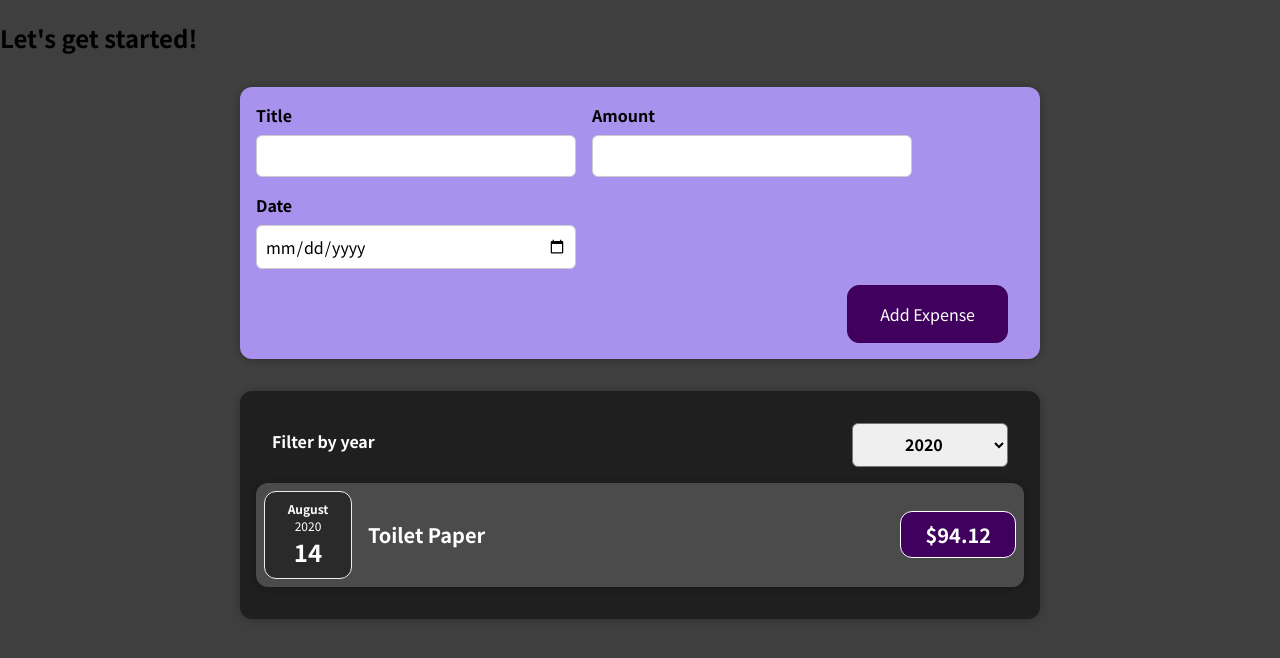
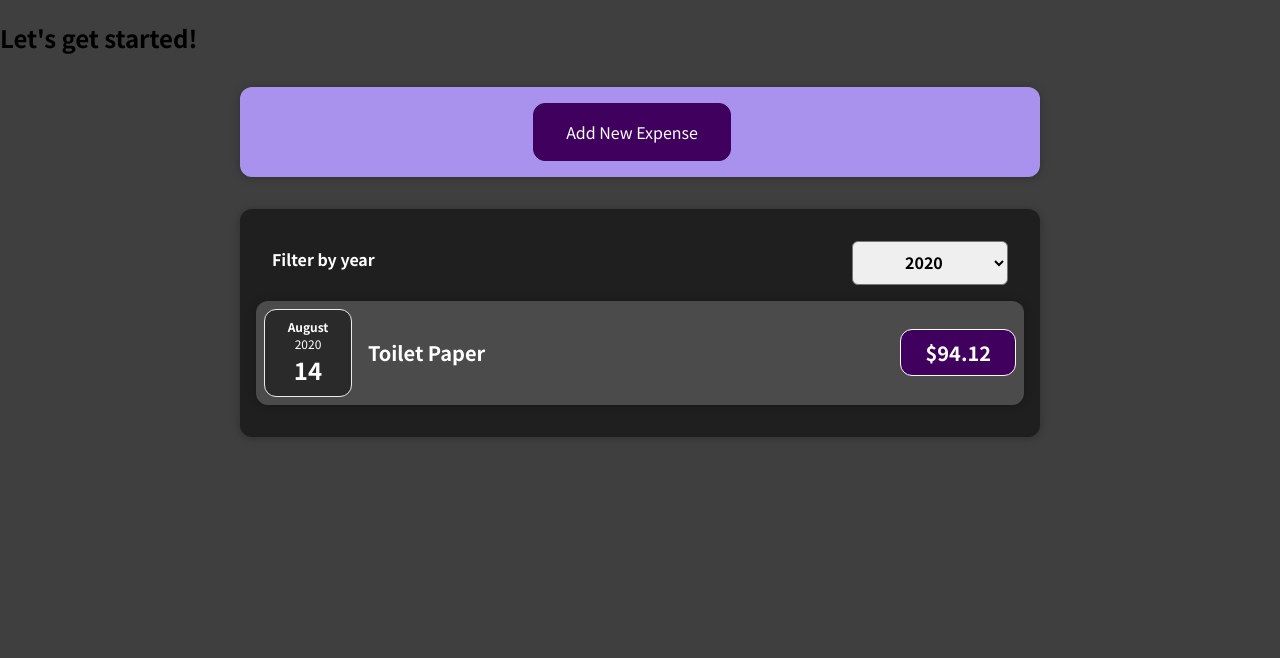
Before and after one commit to agnel/udemy-rcg, a React (Create React App) app: page / in a window 1280 px wide. Shown: the top 658 px of the page. Built offline with nearby package versions, Linux system fonts and the light colour scheme.

Commit message:
Adding a button to show new expense form and show the button again on cancel or submitting of form

```diff
--- a/src/components/Expenses/ExpenseItem.js
+++ b/src/components/Expenses/ExpenseItem.js
@@ -1,7 +1,6 @@
 import './ExpenseItem.css'
 import ExpenseDate from './ExpenseDate';
 import Card from '../UI/Card';
-import React, { useState } from 'react';
 
 const ExpenseItem = (props) => {
   return (
--- a/src/components/NewExpense/ExpenseForm.js
+++ b/src/components/NewExpense/ExpenseForm.js
@@ -54,7 +54,15 @@ const ExpenseForm = (props) => {
     setEnteredDate('');
   };
 
-  return <form onSubmit={submitHandler}>
+  const cancelHandler = event => {
+    props.onShowForm(false);
+  };
+
+  const addNewExpenseHandler = event => {
+    props.onShowForm(true);
+  };
+
+  const form = <form onSubmit={submitHandler}>
     <div className='new-expense__controls'>
       <div className='new-expense__control'>
         <label>Title</label>
@@ -70,9 +78,14 @@ const ExpenseForm = (props) => {
       </div>
     </div>
     <div className='new-expense__actions'>
+      <button type='cancel' onClick={cancelHandler}>Canel</button>
       <button type='submit'>Add Expense</button>
     </div>
   </form>;
+
+  const addNewExpenseButton = <button onClick={addNewExpenseHandler}>Add New Expense</button>
+
+  return props.show ? form : addNewExpenseButton;
 };
 
 export default ExpenseForm;
--- a/src/components/NewExpense/NewExpense.js
+++ b/src/components/NewExpense/NewExpense.js
@@ -1,8 +1,11 @@
 import './NewExpense.css'
 
 import ExpenseForm from './ExpenseForm';
+import { useState } from 'react';
 
 const NewExpense = (props) => {
+  const [showForm, setShowForm] = useState(false);
+
   const saveExpenseDataHandler = (enteredExpenseData) => {
     const expenseData = {
       ...enteredExpenseData,
@@ -10,10 +13,15 @@ const NewExpense = (props) => {
     };
 
     props.onAddExpense(expenseData);
+    setShowForm(false);
   };
 
+  const showFormHandler = show => {
+    setShowForm(show);
+  }
+
   return <div className='new-expense'>
-    <ExpenseForm onSaveExpenseData={saveExpenseDataHandler} />
+    <ExpenseForm onSaveExpenseData={saveExpenseDataHandler} show={showForm} onShowForm={showFormHandler} />
   </div>
 };
 
```
